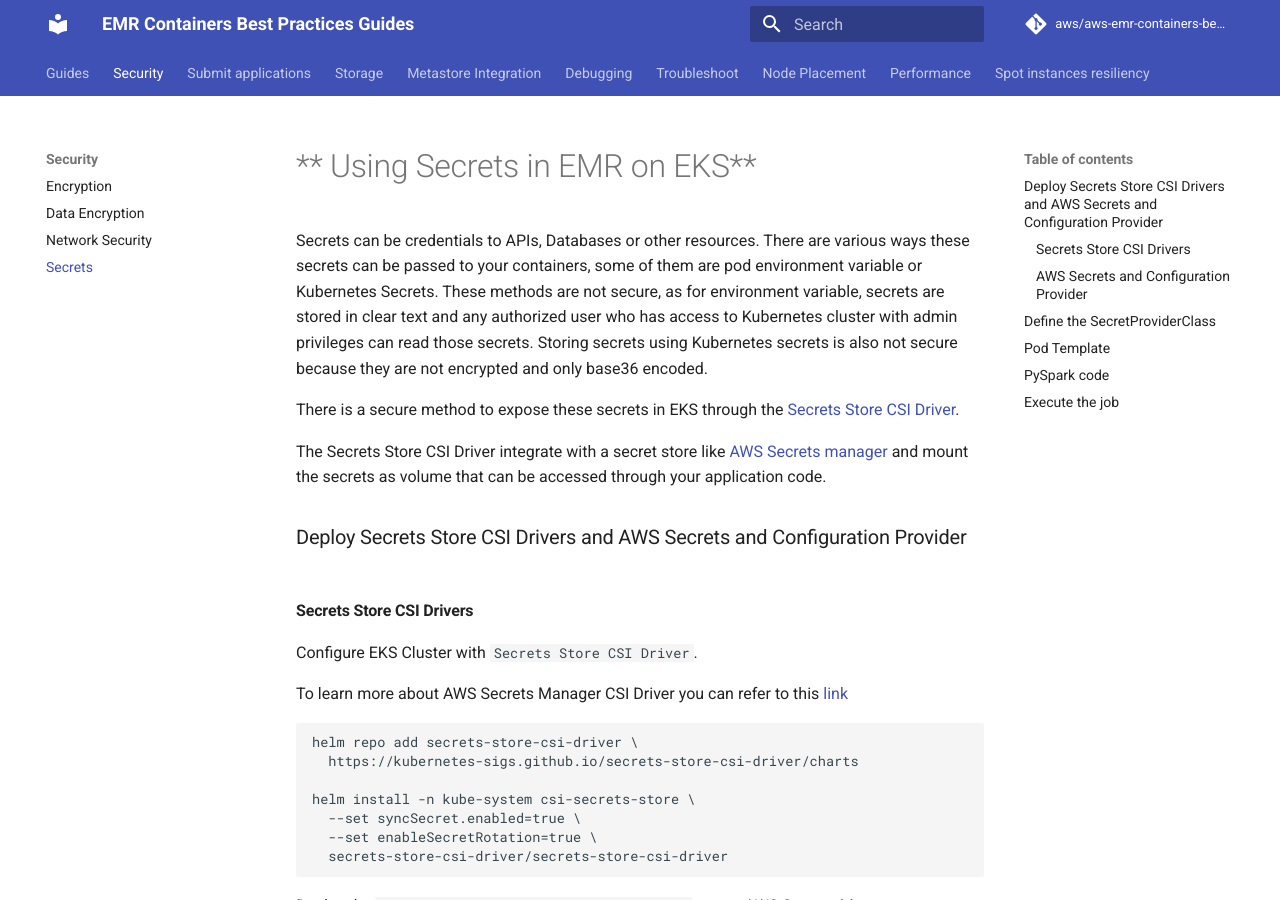
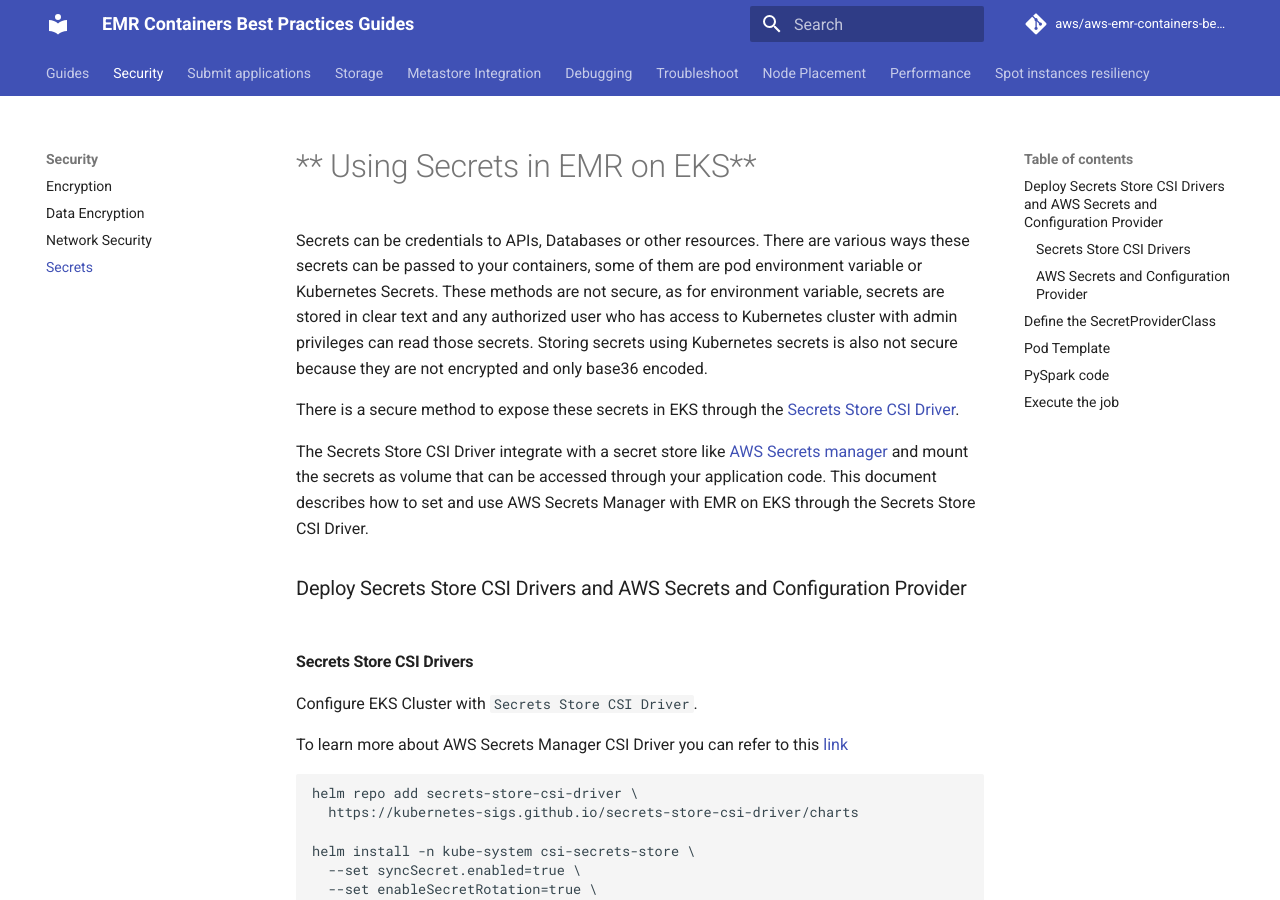
Before and after one commit to aws/aws-emr-containers-best-practices, an MkDocs documentation site: the page built from content/security/docs/spark/secrets.md, in a window 1280 px wide and 900 px high. Built offline with MkDocs 1.6.1 and Material for MkDocs 9.7.7, drawn with Linux system fonts in a browser that asks for light colours; comment, search, counter and statistics services are not loaded.

Commit message:
Update secrets.md

```diff
--- a/content/security/docs/spark/secrets.md
+++ b/content/security/docs/spark/secrets.md
@@ -5,8 +5,7 @@
 
 There is a secure method to expose these secrets in EKS through the [Secrets Store CSI Driver](https://github.com/aws/secrets-store-csi-driver-provider-aws).
 
-The Secrets Store CSI Driver integrate with a secret store like [AWS Secrets manager](https://aws.amazon.com/secrets-manager/) and mount the secrets as volume that can be accessed through your application code.
-
+The Secrets Store CSI Driver integrate with a secret store like [AWS Secrets manager](https://aws.amazon.com/secrets-manager/) and mount the secrets as volume that can be accessed through your application code. This document describes how to set and use AWS Secrets Manager with EMR on EKS through the Secrets Store CSI Driver.
 
 ### Deploy Secrets Store CSI Drivers and AWS Secrets and Configuration Provider
 
```
